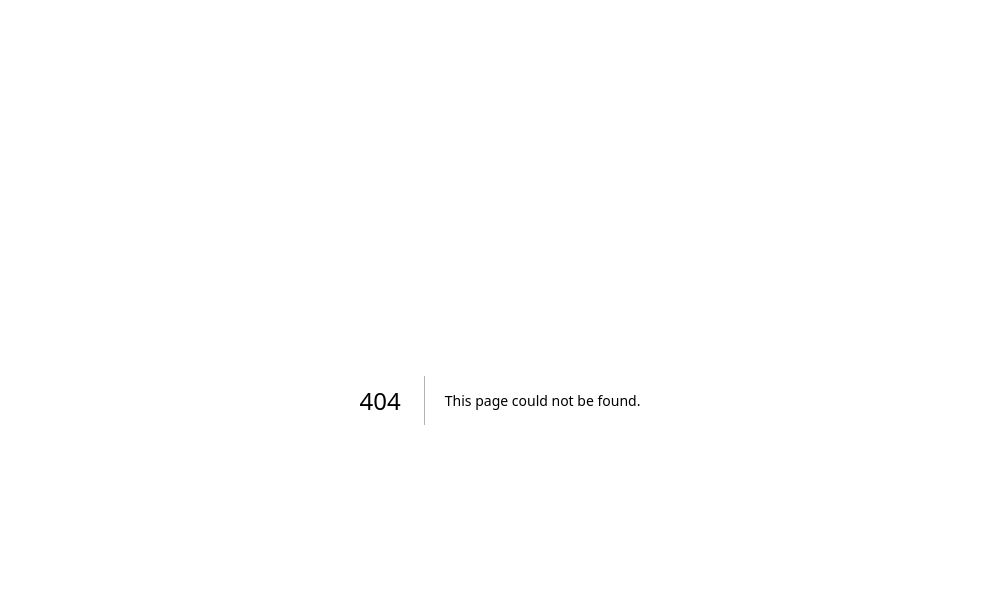
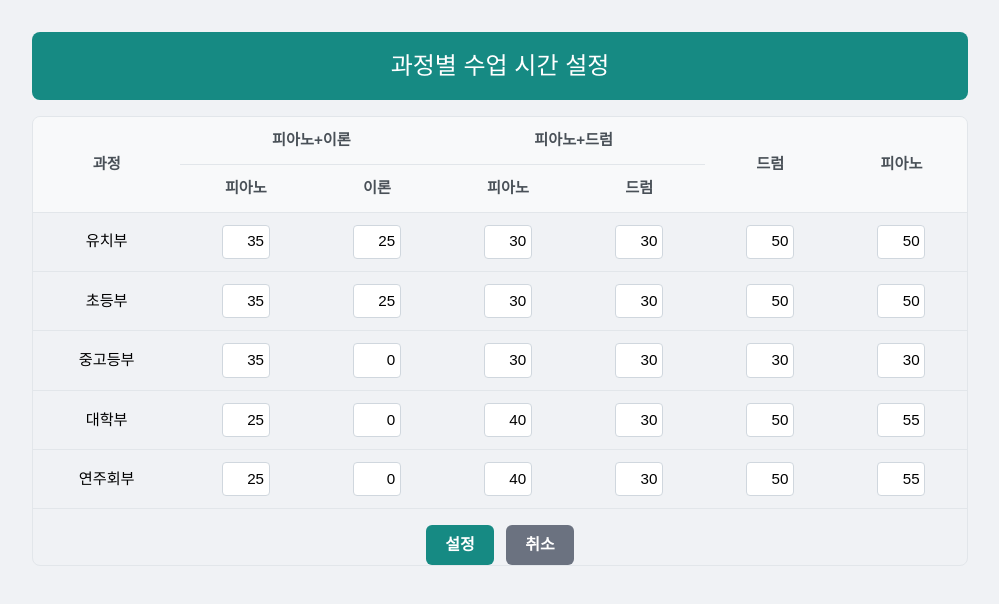
Before and after one commit to lattesmoody/shhoban_piano, a Next.js app: page /class_time_setup_form in a window 1280 px wide. Before the commit this address had no page. Shown: the top 604 px of the page, without its empty margins (140-1139 px from the left). Built offline with nearby package versions, Linux system fonts and the light colour scheme.

Commit message:
[ADD] "과정별 수업 시간 설정" 페이지 - /class_time_setup_form 추가: 멀티 헤더 테이블, 분 단위 입력, 설정/취소 버튼
[MODIFY] "설정 관리" 라우팅
- “과정별 수업 시간 설정” → /class_time_setup_form 링크 연결

```diff
--- /dev/null
+++ b/app/class_time_setup_form/page.module.css
@@ -0,0 +1,11 @@
+.container { padding: 2rem; max-width: 1000px; margin: 0 auto; font-family: 'Pretendard', sans-serif; }
+.header { background:#168a83; padding:1rem 1.5rem; border-radius:8px; margin-bottom:1rem; }
+.title { color:#fff; text-align:center; font-size:1.5rem; margin:0; }
+.tableWrap { border:1px solid #e2e6ea; border-radius:8px; overflow:hidden; }
+.table { width:100%; border-collapse:collapse; text-align:center; font-size:.95rem; }
+.table th,.table td { padding:.75rem .5rem; border-bottom:1px solid #e2e6ea; }
+.thead { background:#f8f9fa; color:#495057; font-weight:700; }
+.minInput { width:48px; padding:.3rem; border:1px solid #d0d7de; border-radius:4px; text-align:right; }
+.btnBar { display:flex; justify-content:center; gap:.75rem; margin-top:1rem; }
+.btn { border:none; padding:.5rem 1.2rem; border-radius:6px; color:#fff; background:#168a83; font-weight:700; cursor:pointer; }
+.btnCancel { background:#6b7280; }
--- /dev/null
+++ b/app/class_time_setup_form/page.tsx
@@ -0,0 +1,59 @@
+'use client';
+
+import React from 'react';
+import styles from './page.module.css';
+
+type GradeKey = '유치부'|'초등부'|'중고등부'|'대학부'|'연주회부';
+type CourseKey = '피아노+이론_피아노'|'피아노+이론_이론'|'피아노+드럼_피아노'|'피아노+드럼_드럼'|'드럼'|'피아노';
+
+const grades: GradeKey[] = ['유치부','초등부','중고등부','대학부','연주회부'];
+const headers = ['과정','피아노+이론','피아노+드럼','드럼','피아노'];
+const subHeaders = ['피아노','이론','피아노','드럼','',''];
+
+export default function ClassTimeSetupForm(){
+  const handleSubmit = (e: React.FormEvent)=>{ e.preventDefault(); alert('설정 저장(데모)'); };
+
+  return (
+    <div className={styles.container}>
+      <header className={styles.header}><h1 className={styles.title}>과정별 수업 시간 설정</h1></header>
+      <div className={styles.tableWrap}>
+        <form onSubmit={handleSubmit}>
+          <table className={styles.table}>
+            <thead className={styles.thead}>
+              <tr>
+                <th rowSpan={2}>과정</th>
+                <th colSpan={2}>피아노+이론</th>
+                <th colSpan={2}>피아노+드럼</th>
+                <th rowSpan={2}>드럼</th>
+                <th rowSpan={2}>피아노</th>
+              </tr>
+              <tr>
+                <th>피아노</th>
+                <th>이론</th>
+                <th>피아노</th>
+                <th>드럼</th>
+              </tr>
+            </thead>
+            <tbody>
+              {grades.map((g, idx)=> (
+                <tr key={g}>
+                  <td>{g}</td>
+                  <td><input className={styles.minInput} defaultValue={idx===0?35:idx===1?35:idx===2?35:25} /></td>
+                  <td><input className={styles.minInput} defaultValue={idx===0?25:idx===1?25:0} /></td>
+                  <td><input className={styles.minInput} defaultValue={idx===0?30:idx===1?30:idx===2?30:40} /></td>
+                  <td><input className={styles.minInput} defaultValue={idx===0?30:idx===1?30:idx===2?30:30} /></td>
+                  <td><input className={styles.minInput} defaultValue={idx===0?50:idx===1?50:idx===2?30:50} /></td>
+                  <td><input className={styles.minInput} defaultValue={idx===0?50:idx===1?50:idx===2?30:55} /></td>
+                </tr>
+              ))}
+            </tbody>
+          </table>
+          <div className={styles.btnBar}>
+            <button type="submit" className={styles.btn}>설정</button>
+            <button type="button" className={`${styles.btn} ${styles.btnCancel}`} onClick={()=>history.back()}>취소</button>
+          </div>
+        </form>
+      </div>
+    </div>
+  );
+}
--- a/app/setting_manage/page.tsx
+++ b/app/setting_manage/page.tsx
@@ -69,6 +69,12 @@ export default function AdminDashboard() {
                   {item}
                 </button>
               </Link>
+            ) : index === 6 ? (
+              <Link key={index} href="/class_time_setup_form">
+                <button className={styles.menuButton}>
+                  {item}
+                </button>
+              </Link>
             ) : (
               <button key={index} className={styles.menuButton}>
                 {item}
```
